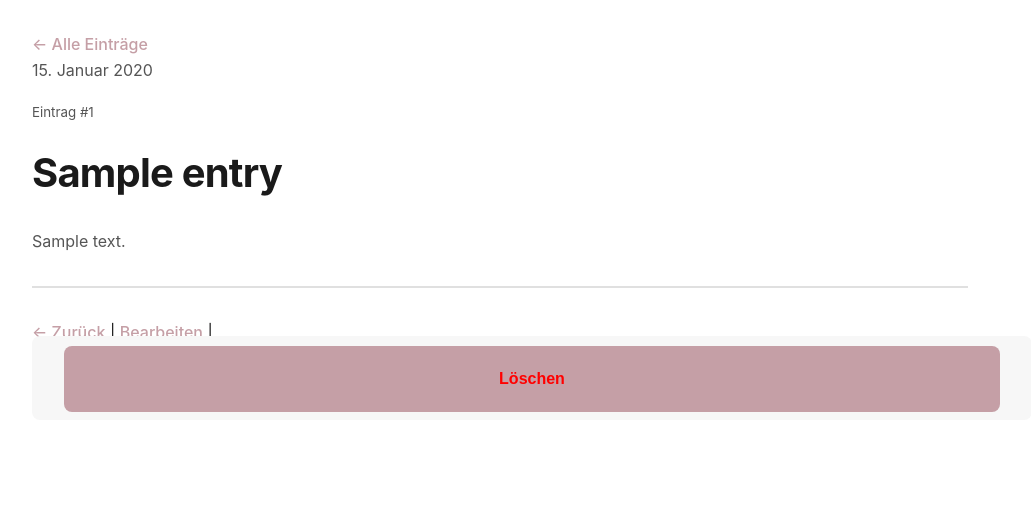
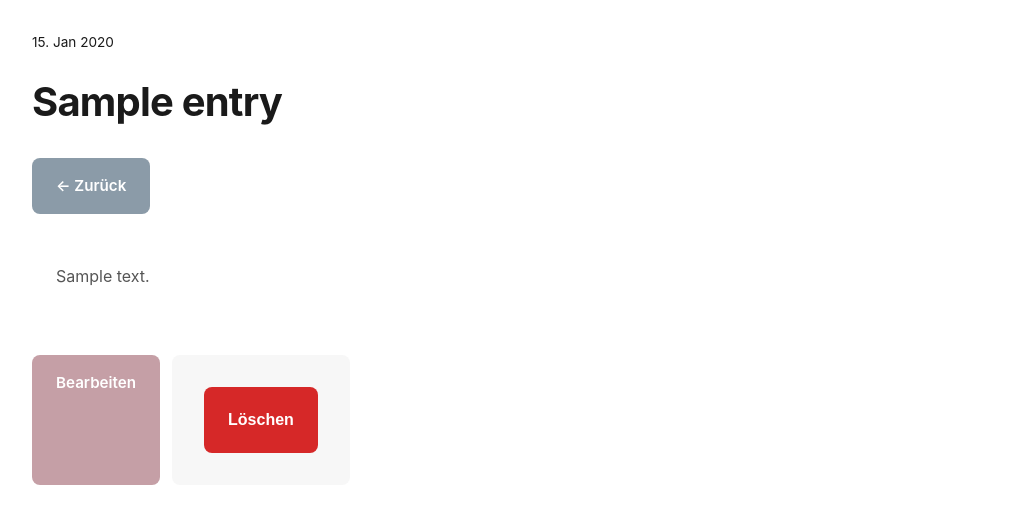
Before and after one commit to JilJohn/PRO2_REP, a Flask app: template templates/entry_detail.html in a window 1280 px wide. Shown: the top 524 px of the page, without its empty margins (140-1171 px from the left). Run offline with Flask 3, Linux system fonts and the light colour scheme; the template is opened without the code that fills it: most values are stand-ins (such as "Sample title", 1, 10 or a date in 2020).

Commit message:
Keine <hr> mehr

```diff
--- a/templates/entry_detail.html
+++ b/templates/entry_detail.html
@@ -3,30 +3,25 @@
 {% block title %}{{ entry.title }} – Tagebuch{% endblock %}
 
 {% block content %}
+{% set months = ["","Jan","Feb","Mär","Apr","Mai","Jun","Jul","Aug","Sep","Okt","Nov","Dez"] %}
 
-<a href="{{ url_for('overview') }}">← Alle Einträge</a>
+<div class="page-header flex-between">
+  <div>
+    <p style="font-size: 0.85rem; color: var(--muted);">{{ entry.date[8:10] }}. {{ months[entry.date[5:7] | int] }} {{ entry.date[0:4] }}</p>
+    <h1>{{ entry.title }}</h1>
+  </div>
+  <a href="{{ url_for('overview') }}" class="btn btn-secondary">← Zurück</a>
+</div>
 
-{% set months = ["","Januar","Februar","März","April","Mai","Juni","Juli","August","September","Oktober","November","Dezember"] %}
+<div style="background: var(--paper); border: 1px solid var(--border); border-radius: 4px; padding: 24px; margin: 24px 0;">
+  <p style="line-height: 1.8;">{{ entry.content }}</p>
+</div>
 
-<p>
-    {{ entry.date[8:10] }}.
-    {{ months[entry.date[5:7] | int] }}
-    {{ entry.date[0:4] }}
-</p>
-
-<p><small>Eintrag #{{ entry.id }}</small></p>
-
-<h1>{{ entry.title }}</h1>
-
-<p>{{ entry.content }}</p>
-
-<hr>
-
-<a href="{{ url_for('overview') }}">← Zurück</a> |
-<a href="{{ url_for('edit_entry', entry_id=entry.id) }}">Bearbeiten</a> |
-
-<form method="POST" action="{{ url_for('delete_entry', entry_id=entry.id) }}" style="display:inline;">
-    <button type="submit" style="color:red;">Löschen</button>
-</form>
+<div style="display: flex; gap: 12px;">
+  <a href="{{ url_for('edit_entry', entry_id=entry.id) }}" class="btn btn-primary">Bearbeiten</a>
+  <form method="POST" action="{{ url_for('delete_entry', entry_id=entry.id) }}" onsubmit="return confirm('Eintrag wirklich löschen?');" style="margin: 0;">
+    <button type="submit" class="btn btn-danger">Löschen</button>
+  </form>
+</div>
 
 {% endblock %}
```
